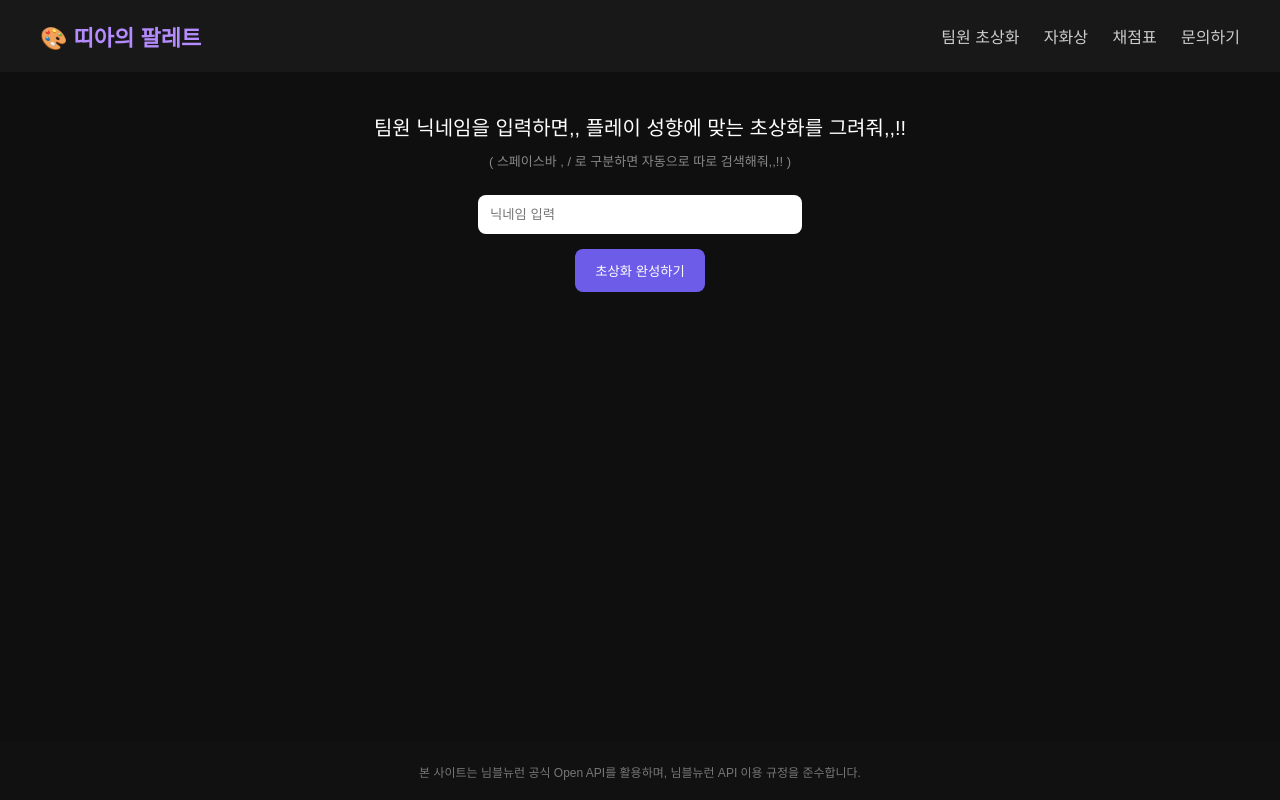
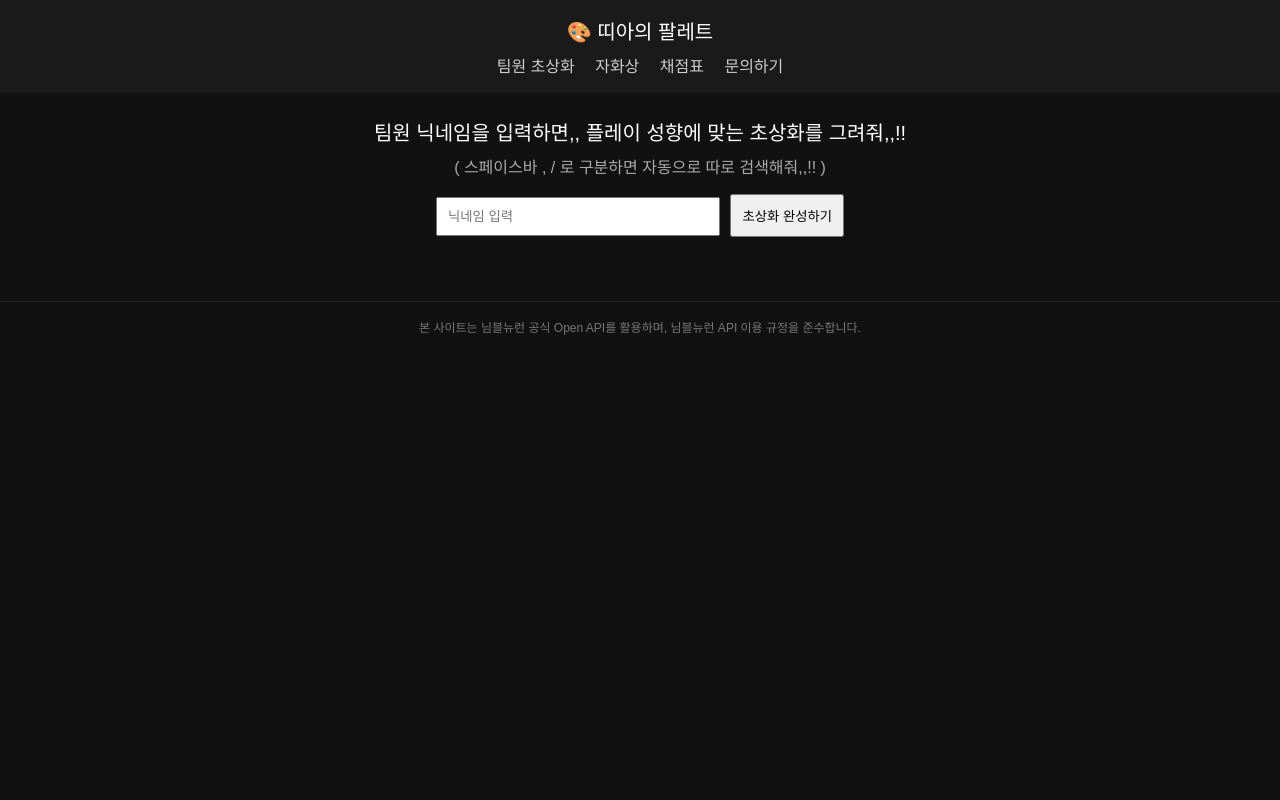
Before and after one commit to dejava-daisky/er-dodge, a Flask app: page / in a window 1280 px wide. Run offline with Flask 3, Linux system fonts and the light colour scheme.

Commit message:
Update index.html
임시

```diff
--- a/templates/index.html
+++ b/templates/index.html
@@ -6,114 +6,59 @@
 
 <style>
 body{
+  background:#111;
+  color:white;
+  font-family:sans-serif;
+  text-align:center;
   margin:0;
-    font-family:Arial, sans-serif;
-    background:#0f0f0f;
-    color:white;
-    display:flex;
-    flex-direction:column;
-    min-height:100vh;
 }
-
 header{
-    background:#181818;
-    padding:20px 40px;
-    display:flex;
-    justify-content:space-between;
-    align-items:center;
+  background:#1a1a1a;
+  padding:16px;
 }
-
 .logo{
-    font-size:22px;
-    font-weight:bold;
-    color:#b48cff;
+  font-size:20px;
+  margin-bottom:8px;
 }
-
 nav a{
   color:#ccc;
+  margin:0 8px;
   text-decoration:none;
-    margin-left:20px;
 }
-
 nav a:hover{ color:white; }
 
-main{
-    flex:1;
-    display:flex;
-    flex-direction:column;
-    align-items:center;
-    padding:40px 20px;
-    text-align:center;
-}
+main{ padding:24px; }
 
-.main-text{
-    font-size:20px;
-    margin-bottom:10px;
-}
-
-.sub-text{
-    font-size:13px;
-    color:#888;
-    margin-bottom:25px;
-}
+.main-text{ font-size:20px; margin-bottom:8px; }
+.sub-text{ color:#aaa; margin-bottom:16px; }
 
 input{
-    width:300px;
-    padding:12px;
-    border-radius:8px;
-    border:none;
-    margin-bottom:15px;
+  padding:10px;
+  width:260px;
 }
-
 button{
-    padding:12px 20px;
-    border-radius:8px;
-    border:none;
-    background:#6c5ce7;
-    color:white;
-    cursor:pointer;
-}
-
-button:hover{ background:#5a4bd6; }
-
-.loading{
-    display:none;
-    margin-top:20px;
+  padding:10px;
+  margin-left:6px;
 }
 
 .result-card{
-    background:#1a1a1a;
-    padding:20px;
-    border-radius:15px;
-    margin-top:30px;
-    width:90%;
-    max-width:600px;
-    text-align:left;
+  border:1px solid #444;
+  margin:12px auto;
+  padding:12px;
+  border-radius:10px;
+  max-width:360px;
 }
+.center{ text-align:center; }
+.warning{ color:orange; }
 
-.center{text-align:center;}
-
-.squirrel-title{
-    margin-top:8px;
-    font-weight:bold;
-}
-
-.purple{ color:#b48cff; }
-.green{ color:#6ee7b7; }
-.orange{ color:#ff9f43; }
-
-.summary{
-    margin-top:15px;
-    font-weight:bold;
-    text-align:center;
-}
+.loading{ display:none; margin-top:16px; }
 
 footer{
-    background:#111;
-    padding:20px;
-    text-align:center;
+  margin-top:40px;
+  padding:16px;
+  color:#777;
   font-size:12px;
-    color:#777;
+  border-top:1px solid #222;
 }
 </style>
 </head>
@@ -158,99 +103,90 @@ footer{
 </footer>
 
 <script>
+const input = document.getElementById("nickInput");
+input.addEventListener("keydown", e=>{
+  if(e.key==="Enter") analyze();
+});
 
-function parseNicknames(input){
-    return input.trim().split(/[ ,\/]+/).filter(n=>n.length>0).slice(0,2);
+function splitNicknames(text){
+  return text.split(/[ ,/]+/).filter(v=>v.trim()!=="");
 }
 
 async function analyze(){
+  const raw = input.value.trim();
+  if(!raw) return;
 
-    if(document.getElementById("loading").style.display==="block") return;
+  const names = splitNicknames(raw);
+  const resultArea = document.getElementById("results");
+  const loading = document.getElementById("loading");
 
-    const raw=document.getElementById("nickInput").value;
-    const nicks=parseNicknames(raw);
-    if(nicks.length===0) return;
+  resultArea.innerHTML="";
+  loading.style.display="block";
 
-    document.getElementById("loading").style.display="block";
-    document.getElementById("results").innerHTML="";
-
-    const res=await fetch("/analyze",{
+  for(const nick of names){
+    try{
+      const res = await fetch("/analyze",{
         method:"POST",
         headers:{"Content-Type":"application/json"},
-        body:JSON.stringify({nicknames:nicks})
+        body:JSON.stringify({nickname:nick})
       });
 
-    const data=await res.json();
-    document.getElementById("loading").style.display="none";
+      const r = await res.json();
 
-    nicks.forEach(nick=>{
-        const r=data[nick];
-
-        if(!r || r.status==="sample"){
-            document.getElementById("results").innerHTML+=`
+      if(!r || r.status){
+        resultArea.innerHTML += `
           <div class="result-card center">
-                    ${nick}<br>표본 부족 (50판 미만)
+            ${nick}<br>${r?.status || "검색 실패"}
           </div>`;
-            return;
+        continue;
       }
 
-        let colorClass="green";
-        let stateText="기복형 팀원";
-        let summary="무난한것 같아,,,!!";
-        let imgName="squirrel_green.png";
+      // 색상 총평
+      let comment="어려운 게임이 될 것 같아,,,!!";
+      if(r.color==="purple") comment="좋은 팀원이야,,,!!";
+      else if(r.color==="green") comment="무난한 것 같아,,,!!";
 
-        if(r.squirrel==="purple"){
-            colorClass="purple";
-            stateText="안정형 팀원";
-            summary="좋은팀원이야,,,!!";
-            imgName="squirrel_purple.png";
-        }
-        if(r.squirrel==="orange"){
-            colorClass="orange";
-            stateText="위험 신호";
-            summary="어려운 게임이 될것같아,,,!!";
-            imgName="squirrel_orange.png";
+      // 기본 카드
+      resultArea.innerHTML += `
+        <div class="result-card center">
+          닉네임: ${r.nickname}<br>
+          점수: ${r.score}<br>
+          최근 경기: ${r.recentGames}판<br>
+          전체 경기: ${r.totalGames}판
+        </div>`;
+
+      // 50판 문구 유지 (차단 아님)
+      if(r.totalGames < 50){
+        resultArea.innerHTML += `
+          <div class="result-card center">
+            표본 부족 (50판 미만)
+          </div>`;
       }
 
-        let card=`
-        <div class="result-card">
-            <div class="center">
-                <img src="/assets/${imgName}" width="100">
-                <div class="squirrel-title ${colorClass}">${stateText}</div>
-                <div style="margin-top:5px;">${r.nickname}</div>
-            </div>
-        `;
+      // 총평
+      resultArea.innerHTML += `
+        <div class="result-card center">
+          ${comment}
+        </div>`;
 
-        if(r.squirrel!=="purple"){
-            card+=`<h4>단점</h4>`;
-            r.major_risks.forEach(x=> card+=`• ${x}<br>`);
-            r.minor_risks.forEach(x=> card+=`• ${x}<br>`);
+      // 경고 병행
+      if(r.warning){
+        resultArea.innerHTML += `
+          <div class="result-card warning">
+            ${r.warning}
+          </div>`;
       }
 
-        if(r.squirrel!=="orange"){
-            card+=`<h4>장점</h4>`;
-            r.strengths.forEach(x=> card+=`• ${x}<br>`);
+    }catch(e){
+      resultArea.innerHTML += `
+        <div class="result-card center">
+          ${nick}<br>검색 실패
+        </div>`;
+    }
   }
 
-        card+=`<div class="summary ${colorClass}">${summary}</div></div>`;
-
-        document.getElementById("results").innerHTML+=card;
-
-        if (data.warning) {
-          resultArea.innerHTML += "<p style='color:orange'>" + data.warning + "</p>";
+  loading.style.display="none";
 }
-    });
-}
-
-/* 엔터 검색 */
-document.getElementById("nickInput")
-.addEventListener("keydown", function(e){
-    if(e.key==="Enter"){
-        e.preventDefault();
-        analyze();
-    }
-});
-
 </script>
 
 </body>
```
Lines whose indentation alone changed are shown as unchanged.
